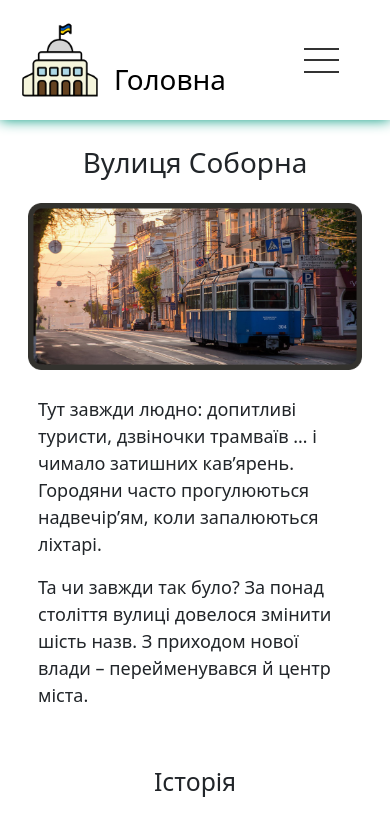
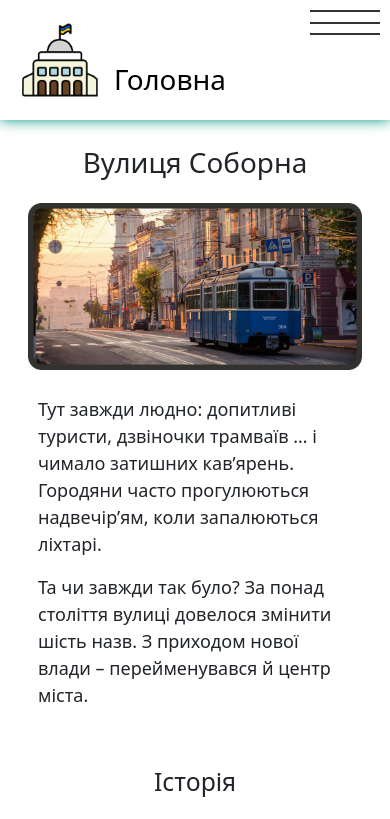
Before and after one commit to Kyzfome/SobornaApp, an Angular app: page / in a window 390 px wide. Shown: the top 819 px of the page. Built offline with nearby package versions, Linux system fonts and the light colour scheme.

Commit message:
fixed_header

```diff
--- a/src/app/header/header.component.scss
+++ b/src/app/header/header.component.scss
@@ -84,6 +84,9 @@ body {
   flex-direction: column;
   justify-content: space-between;
   cursor: pointer;
+  position: relative;
+  right: 0;
+  max-width: 100vw;
 
   .burger-line {
     width: 100%;
@@ -110,5 +113,8 @@ body {
 @media screen and (max-width: 768px) {
   .burger-button {
     display: flex;
+    position: fixed;
+    top: 10px;
+    right: 10px;
   }
 }
```
